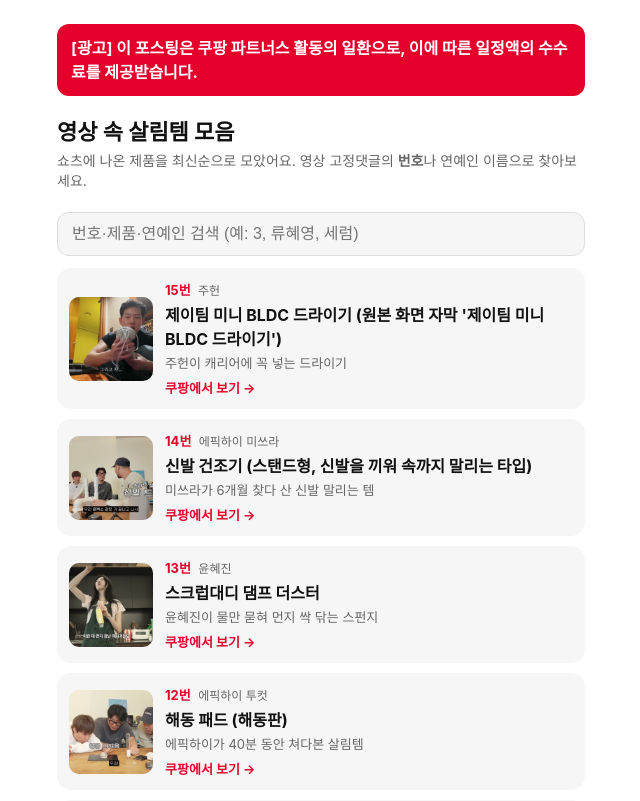
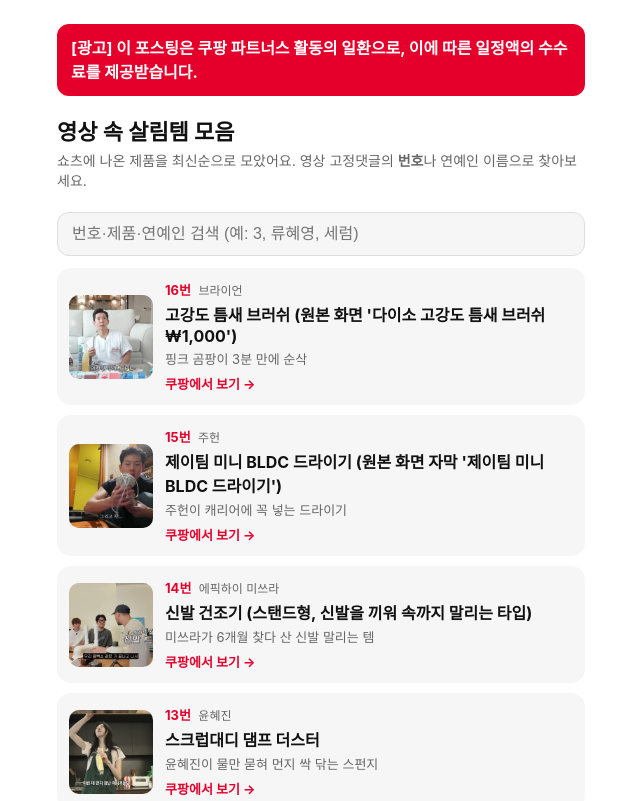
Before and after one commit to SHOPPERYT/SHOPPERYT.github.io, a plain HTML site: page living/index.html in a window 1280 px wide. Shown: the top 801 px of the page, without its empty margins (319-959 px from the left). Drawn offline with Linux system fonts and the light colour scheme.

Commit message:
링크 페이지 갱신 2026-11-14 06:48

```diff
--- a/living/index.html
+++ b/living/index.html
@@ -24,6 +24,15 @@
 <p class="lead">쇼츠에 나온 제품을 최신순으로 모았어요. 영상 고정댓글의 <b>번호</b>나 연예인 이름으로 찾아보세요.</p>
 <div class="search"><input id="q" type="search" placeholder="번호·제품·연예인 검색 (예: 3, 류혜영, 세럼)" autocomplete="off"></div>
 <div id="list">
+<a class="card" id="p16" href="https://link.coupang.com/a/iELU47biMe" target="_blank" rel="sponsored noopener" data-k="16 고강도 틈새 브러쉬 (원본 화면 &#x27;다이소 고강도 틈새 브러쉬 ₩1,000&#x27;) 브라이언 핑크 곰팡이 3분 만에 순삭">
+  <img src="img/16.jpg" alt="" loading="lazy">
+  <div class="txt">
+    <div class="meta"><b class="no">16번</b> 브라이언</div>
+    <div class="product">고강도 틈새 브러쉬 (원본 화면 &#x27;다이소 고강도 틈새 브러쉬 ₩1,000&#x27;)</div>
+    <div class="sub">핑크 곰팡이 3분 만에 순삭</div>
+    <div class="go">쿠팡에서 보기 →</div>
+  </div>
+</a>
 <a class="card" id="p15" href="https://link.coupang.com/a/iELKvqDC8q" target="_blank" rel="sponsored noopener" data-k="15 제이팀 미니 bldc 드라이기 (원본 화면 자막 &#x27;제이팀 미니 bldc 드라이기&#x27;) 주헌 주헌이 캐리어에 꼭 넣는 드라이기">
   <img src="img/15.jpg" alt="" loading="lazy">
   <div class="txt">
@@ -170,7 +179,7 @@
 </a>
 </div>
 <p class="empty" id="none" hidden>찾는 제품이 없어요.</p>
-<p class="updated">업데이트 2026-11-14 06:46</p>
+<p class="updated">업데이트 2026-11-14 06:48</p>
 </main>
 <script>
 const q=document.getElementById('q'),cards=[...document.querySelectorAll('.card')],none=document.getElementById('none');
```
Also changed, not shown: living/img/16.jpg (added).
